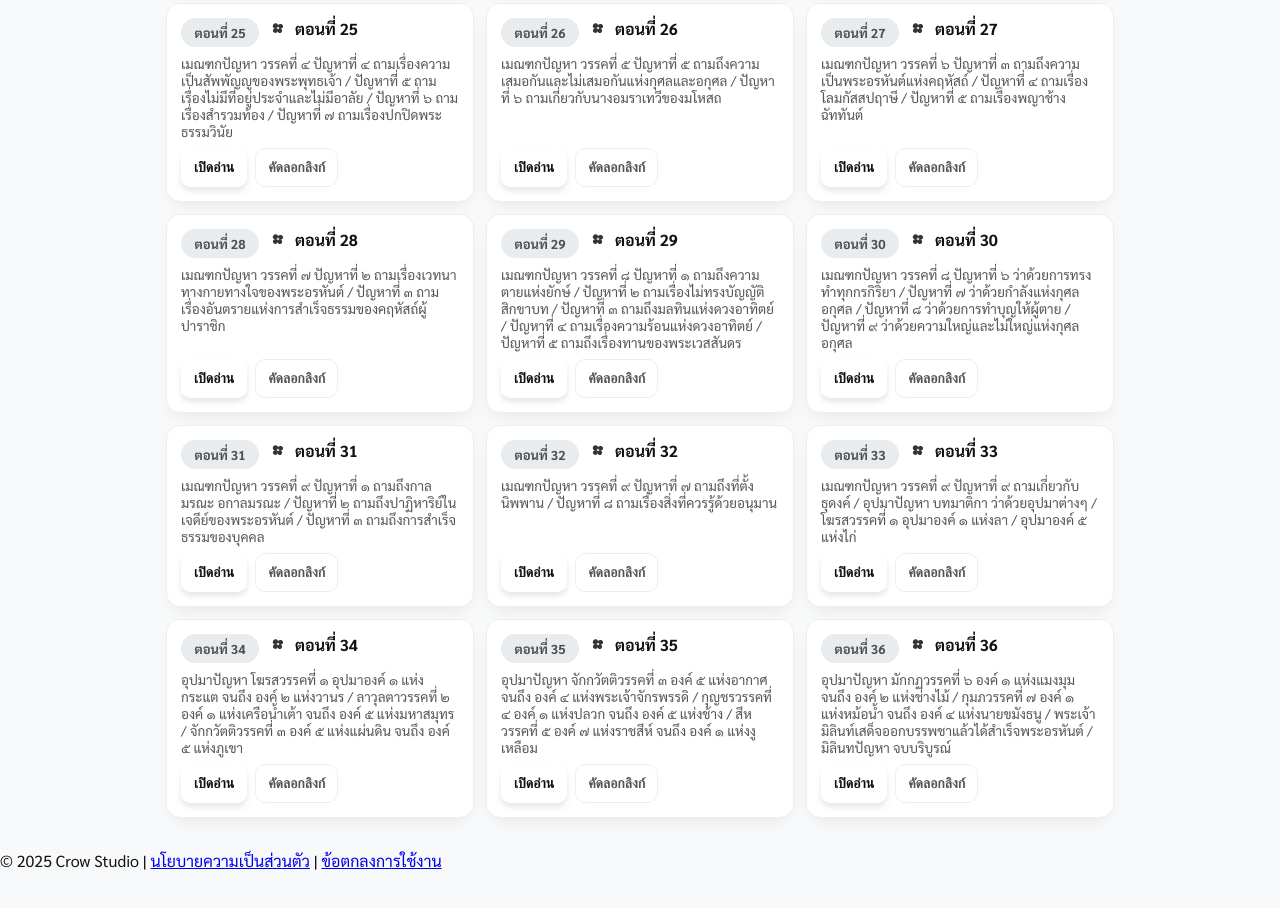
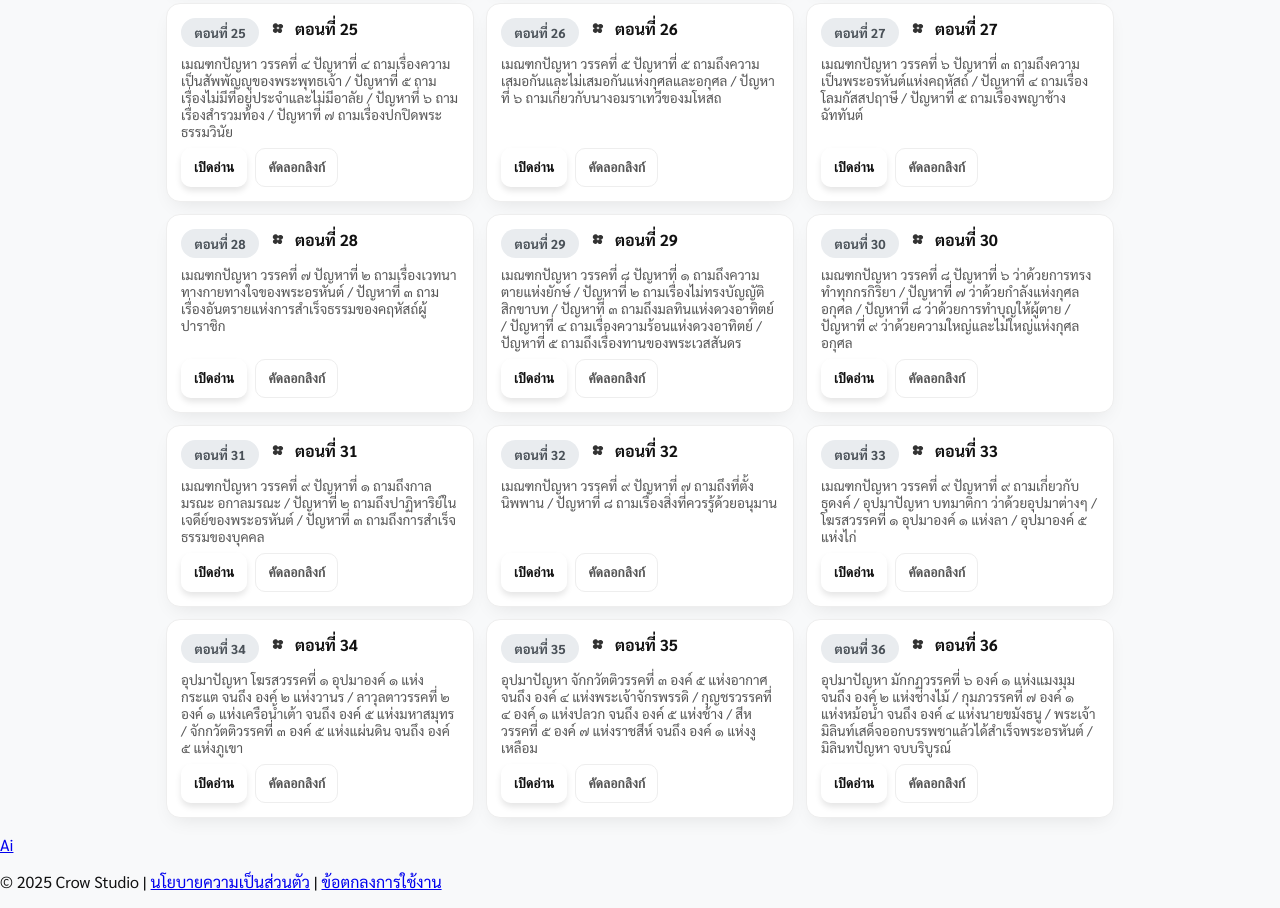
Before and after one commit to tontakankeawpang321-glitch/krsitsdeeka, a plain HTML site: page มินทปัญหา.html in a window 1280 px wide. Shown: the part 1771-2679 px from the top of the page. Before the commit the page ends 2658 px from the top, so only its background shows below. Drawn offline with Linux system fonts and the light colour scheme.

Commit message:
Update มินทปัญหา.html

```diff
--- a/มินทปัญหา.html
+++ b/มินทปัญหา.html
@@ -286,8 +286,9 @@
   qEl.addEventListener('input', applyFilter);
   render(EPISODES);
 </script>
-</body>
-
+	<a href="https://raw.githack.com/tontakankeawpang321-glitch/krsitsdeeka/main/%E0%B9%80%E0%B8%97%E0%B8%84%E0%B8%99%E0%B8%B4%E0%B8%84%E0%B8%81%E0%B8%B2%E0%B8%A3%E0%B8%9E%E0%B8%B9%E0%B8%94/index.html" class="fab-chatbot" title="แชทบอทพระไตรปิฎก" aria-label="แชทบอทพระไตรปิฎก">
+  Ai
+</a>
 	<footer>
   <p class="footer-links">
     © 2025 Crow Studio |
@@ -295,4 +296,5 @@
     <a href="ลิงก์ข้อตกลง">ข้อตกลงการใช้งาน</a>
   </p>
 </footer>
+</body>
 </html>
```
